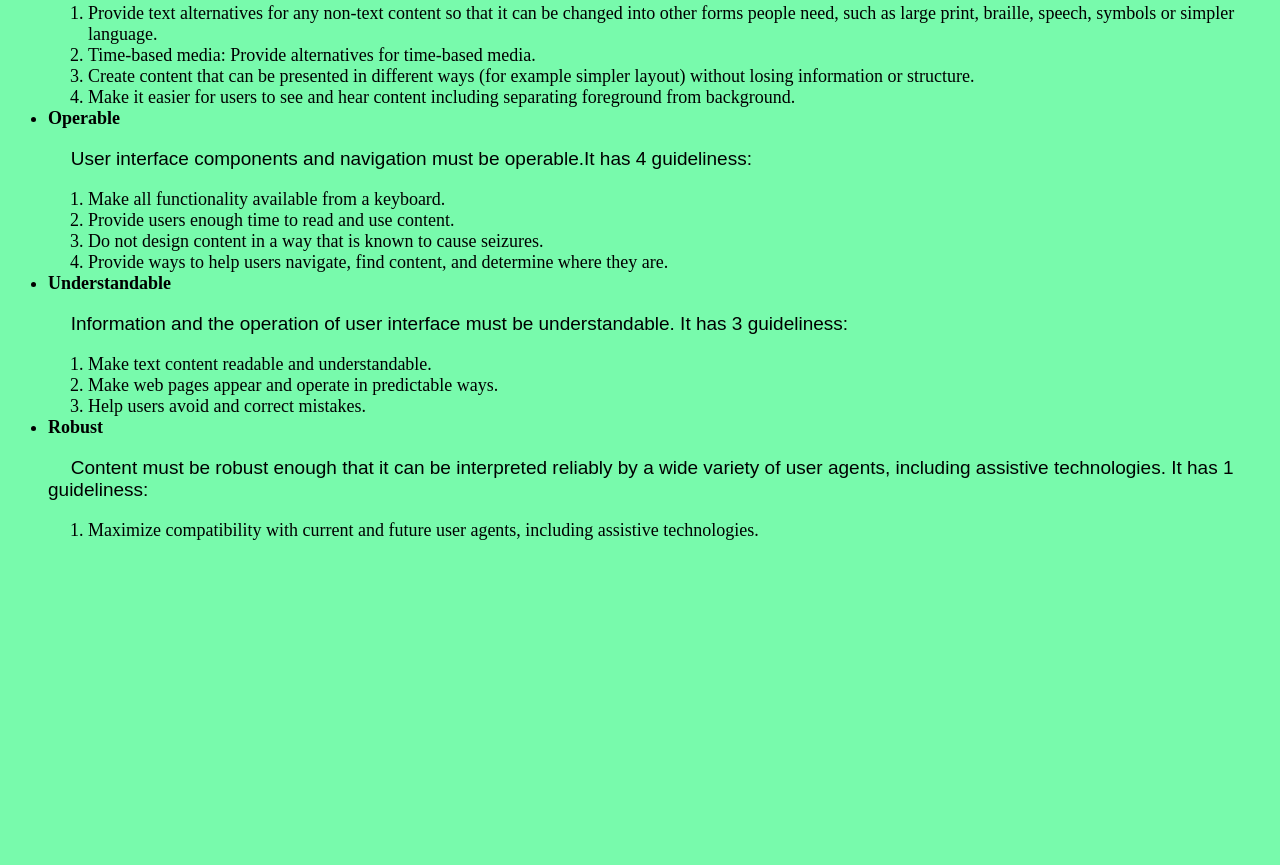
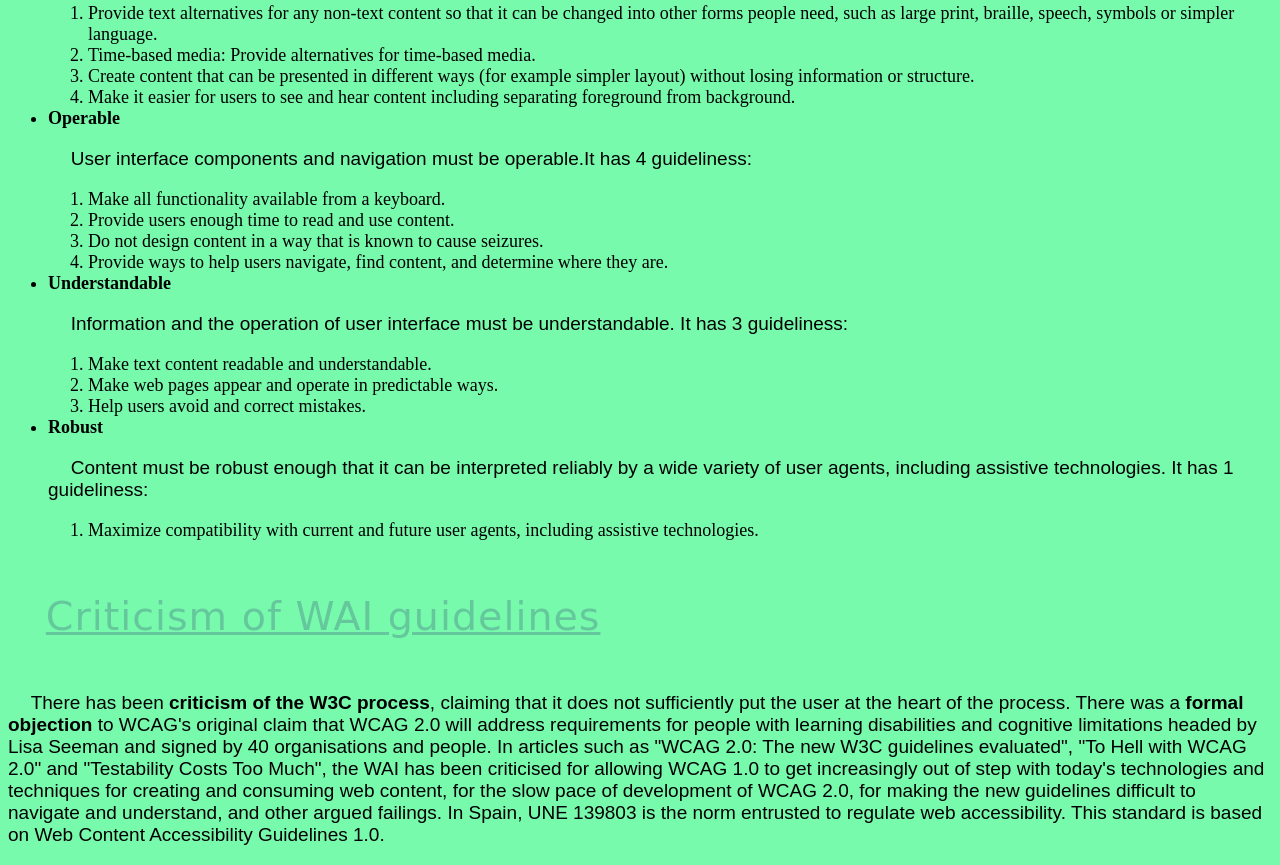
Before and after one commit to miguelchuecos/miguelchuecos, a plain HTML site: page index.htm in a window 1280 px wide. Shown: the part 1135-2000 px from the top of the page. Before the commit the page ends 1694 px from the top, so only its background shows below. Drawn offline with Linux system fonts and the light colour scheme.

Commit message:
Update index.htm

```diff
--- a/index.htm
+++ b/index.htm
@@ -37,6 +37,16 @@
 		text-indent: 6mm;
 		text-decoration: underline dotted;
 	}
+	h4 {
+		color: rgb(100, 200, 156);
+		font-weight:500;
+		font-family: cursive;
+		font-size: 2.2em;
+		text-decoration: underline;
+		text-indent: 10mm;
+		letter-spacing: 1px;
+		}
+
 	p {
 		font-weight: normal;
 		font-size: 19px;
@@ -46,7 +56,7 @@
 	}
 	</style>
 	<h1> Web Content Accessibility Guideliness</h1>
-	<p> <strong>Web Content Accessibility</strong> Guidelines (WCAG) is developed through the W3C process in cooperation with individuals and organizations around the world, with a goal of providing a single shared standard for web content accessibility that meets the <em>needs</em> of individuals, organizations, and governments internationally.
+	<p> <strong>Web Content Accessibility Guidelines (WCAG)</strong> is developed through the W3C process in cooperation with individuals and organizations around the world, with a goal of providing a single shared standard for web content accessibility that meets the <em>needs</em> of individuals, organizations, and governments internationally.
 	The WCAG documents explain how to make web content more accessible to people with disabilities. Web “content” generally refers to the information in a web page or web application</p>
 	<h2> Web Content Accessibility Guideliness 1.0</h2>
 	<p> Since its founding in 1994 by Web Inventor Tim Berners-Lee, the World Wide Web Consortium has developed the foundational technical standards upon which the Web has flourished. The Web and its place in society have changed dramatically, and the Web Consortium has been at the core of its technical interoperability. Today we need a more dramatic transformation to address the opportunities and threats the Web now faces and to continue to shape its future constructively.
@@ -73,7 +83,7 @@
 		<li> <strong>Priority 3</strong> - significant improvements to web accessibility</li>
 	</ul>
 	<h2> Web Content Accessibility Guideliness 2.0</h2>
-	<p> WCAG 2.0 was published as a W3C Recommendation on 11 December 2008. It consists of
+		<p> <strong>WCAG 2.0</strong> was published as a W3C Recommendation on 11 December 2008. It consists of
 twelve guidelines (untestable) organized under four principles (websites must
 be perceivable, operable, understandable, and robust). Each guideline has testable
 success criteria (61 in all). The W3C's Techniques for WCAG 2.0 is a list of <strong>techniques</strong> that
@@ -119,3 +129,15 @@ changed into other forms people need, such as large print, braille, speech, symb
 			   assistive technologies.</li>
 	   </ol>
    </ul>
+		<h4>Criticism of WAI guidelines</h4>
+		<p> There has been <strong>criticism of the W3C process</strong>, claiming that it does not sufficiently put the
+			user at the heart of the process. There was a <strong>formal objection</strong> to WCAG's original claim that
+WCAG 2.0 will address requirements for people with learning disabilities and cognitive
+limitations headed by Lisa Seeman and signed by 40 organisations and people. In articles
+			such as <cursive>"WCAG 2.0: The new W3C guidelines evaluated"</cursive>, "To Hell with WCAG 2.0" and
+"Testability Costs Too Much", the WAI has been criticised for allowing WCAG 1.0 to get
+increasingly out of step with today's technologies and techniques for creating and
+consuming web content, for the slow pace of development of WCAG 2.0, for making the
+new guidelines difficult to navigate and understand, and other argued failings.
+In Spain, UNE 139803 is the norm entrusted to regulate web accessibility. This standard is
+			based on Web Content Accessibility Guidelines 1.0. </p>
```
